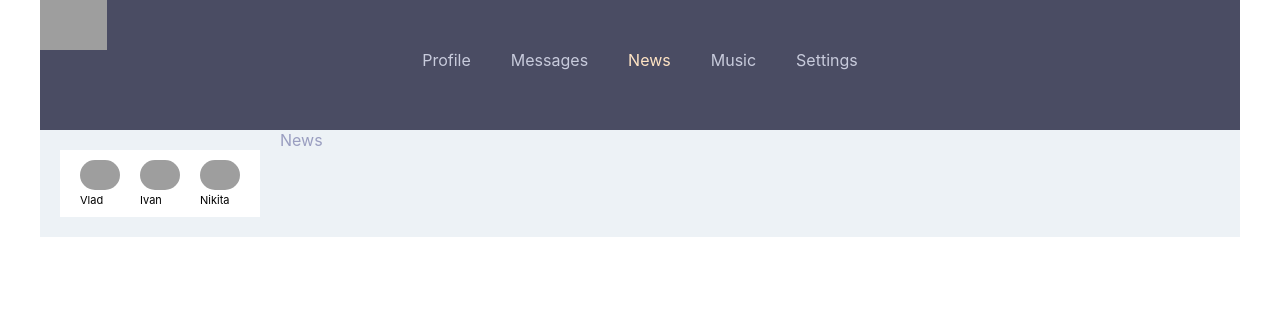
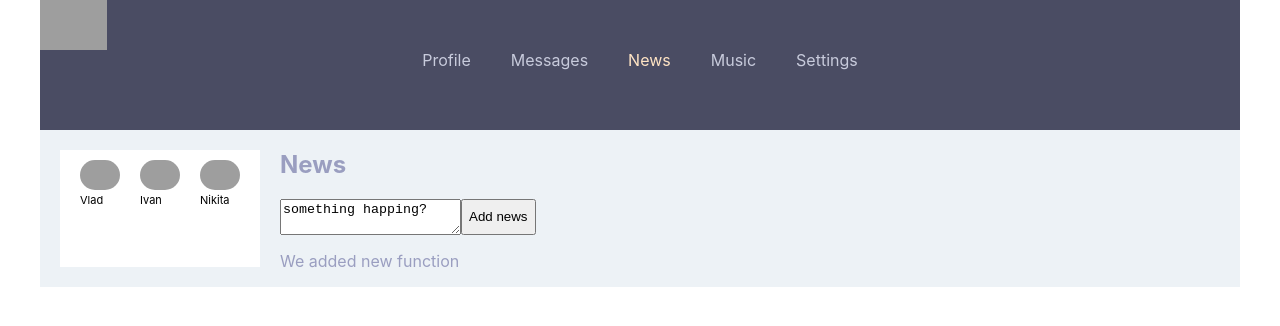
Before and after one commit to Dlucky13/social, a React (Create React App) app: page /news in a window 1280 px wide. Shown: the top 326 px of the page. Built offline with nearby package versions, Linux system fonts and the light colour scheme; grey boxes are pictures that could not be loaded.

Commit message:
Удалил файл render.js, настроил импорт через subcribe

```diff
--- a/src/App.js
+++ b/src/App.js
@@ -8,7 +8,7 @@ import News from './components/News/News';
 import Music from './components/Music/Music';
 import Settings from './components/Settings/Settings';
 import Sidebar from './components/Sidebar/Sidebar';
-import { Route} from 'react-router-dom';
+import {Route} from 'react-router-dom';
 
 
 const App = (props) => {
@@ -25,7 +25,8 @@ const App = (props) => {
                     updateNewPostInput={props.updateNewPostInput}/>}/>
                 < Route path='/messages' render={
                     () => <Messages state={props.state.messagesPage} />}/>
-                < Route path='/news' component={News}/>
+                < Route path='/news' render={ () => <News state={props.state.newsPage}
+                      updateNews={props.updateNews} updateNewsText={props.updateNewsText}/>}/>
                 < Route path='/music' component={Music}/>
                 < Route path='/settings' component={Settings}/>
             </div>
--- a/src/components/News/News.jsx
+++ b/src/components/News/News.jsx
@@ -1,10 +1,41 @@
 import React from "react";
 import styles from './News.module.css';
 
+let newsText = React.createRef()
+
+const OneNews = (props) => {
+    return (
+        <p> {props.text} </p>
+    )
+};
+
 const News = ( props ) => {
+
+    let postedNews = props.state.news.map( news => {
+        return (
+            <OneNews text={news.text}/>
+        )
+        });
+
+    let updateText = () => {
+        let text = newsText.current.value;
+        props.updateNewsText(text);
+    };
+
+    let addNews = () => {
+        props.updateNews();
+    };
+
     return (
         <div>
-            News
+            <h2>News</h2>
+            <div className={styles.add_news_wrapper}>
+                <textarea ref={newsText} value={props.state.addNewsText} onChange={updateText}/>
+                <button onClick={addNews}>Add news</button>
+            </div>
+            <div>
+                {postedNews}
+            </div>
         </div>
     )
 }
--- a/src/components/News/News.module.css
+++ b/src/components/News/News.module.css
@@ -0,0 +1,3 @@
+.add_news_wrapper {
+    display: flex;
+}
--- a/src/components/Profile/MyPosts/MyPosts.jsx
+++ b/src/components/Profile/MyPosts/MyPosts.jsx
@@ -17,9 +17,7 @@ const MyPosts = (props) => {
     }
 
     let addNewPost = () => {
-        let text = newPostRef.current.value;
-        props.addPost(text);
-        props.updateNewPostInput('');
+        props.addPost();
     }
 
     return (
--- a/src/index.js
+++ b/src/index.js
@@ -1,11 +1,27 @@
 import './index.css';
 import * as serviceWorker from './serviceWorker';
-import {rerenderEntireTree} from './render';
-import state from './pseudoRedux/state'
+import state, {addPost, updateNewPostInput, updateNews, updateNewsText, subscribe} from './pseudoRedux/state'
+import ReactDOM from "react-dom";
+import React from "react";
+import {BrowserRouter} from "react-router-dom";
+import App from "./App";
 
 
+
+export let rerenderEntireTree = (state) => {
+    ReactDOM.render(
+        <React.StrictMode>
+            <BrowserRouter>
+                <App state={state} addPost={addPost} updateNewPostInput={updateNewPostInput}
+                     updateNews={updateNews} updateNewsText={updateNewsText}/>
+            </BrowserRouter>
+        </React.StrictMode>,
+        document.getElementById('root')
+    );
+}
+
+subscribe(rerenderEntireTree);
 rerenderEntireTree(state);
-
 
 // If you want your app to work offline and load faster, you can change
 // unregister() to register() below. Note this comes with some pitfalls.
--- a/src/pseudoRedux/state.js
+++ b/src/pseudoRedux/state.js
@@ -1,4 +1,6 @@
-import {rerenderEntireTree} from "../render";
+let rerenderEntireTree = () => {
+    console.log( 'state changed');
+}
 
 let state = {
     messagesPage: {
@@ -20,7 +22,7 @@ let state = {
             { id: 1, text:'Hi, how are you?' , likeCount:10},
             { id: 2, text:"It's my first post" , likeCount:25}
         ],
-        newPostText: 'ititiit'
+        newPostText: 'type new message'
     },
     sidebarPage: {
         friendsData: [
@@ -28,16 +30,22 @@ let state = {
             {id:2, name: 'Ivan'},
             {id:3, name: 'Nikita'}
         ]
+    },
+    newsPage: {
+        news: [
+            {id:1 , text: 'We added new function'},
+        ],
+        addNewsText: 'something happing?'
     }
 }
-
-export let addPost = (message) => {
+export let addPost = () => {
     let post = {
         id: 3,
-        text: message,
+        text: state.profilePage.newPostText,
         likeCount: 0
     };
     state.profilePage.myPostsData.push(post);
+    state.profilePage.newPostText = '';
     rerenderEntireTree(state);
 }
 
@@ -46,4 +54,22 @@ export let updateNewPostInput = (value) => {
     rerenderEntireTree(state);
 }
 
+export let updateNewsText = (value) => {
+    state.newsPage.addNewsText = value;
+    rerenderEntireTree(state);
+}
+
+export  let updateNews = () => {
+    let news = {
+        id:2,
+        text: state.newsPage.addNewsText
+    };
+    state.newsPage.news.push(news);
+    state.newsPage.addNewsText ='';
+    rerenderEntireTree(state);
+}
+
+export let subscribe = (observer) => {
+    rerenderEntireTree = observer;
+}
 export default state;
--- a/src/render.js
+++ /dev/null
@@ -1,18 +0,0 @@
-import ReactDOM from "react-dom";
-import React from "react";
-import {BrowserRouter} from "react-router-dom";
-import App from "./App";
-import {addPost,updateNewPostInput} from "./pseudoRedux/state";
-
-
-
-export let rerenderEntireTree = (state) => {
-    ReactDOM.render(
-        <React.StrictMode>
-            <BrowserRouter>
-                <App state={state} addPost={addPost} updateNewPostInput={updateNewPostInput}/>
-            </BrowserRouter>
-        </React.StrictMode>,
-        document.getElementById('root')
-    );
-}
```
